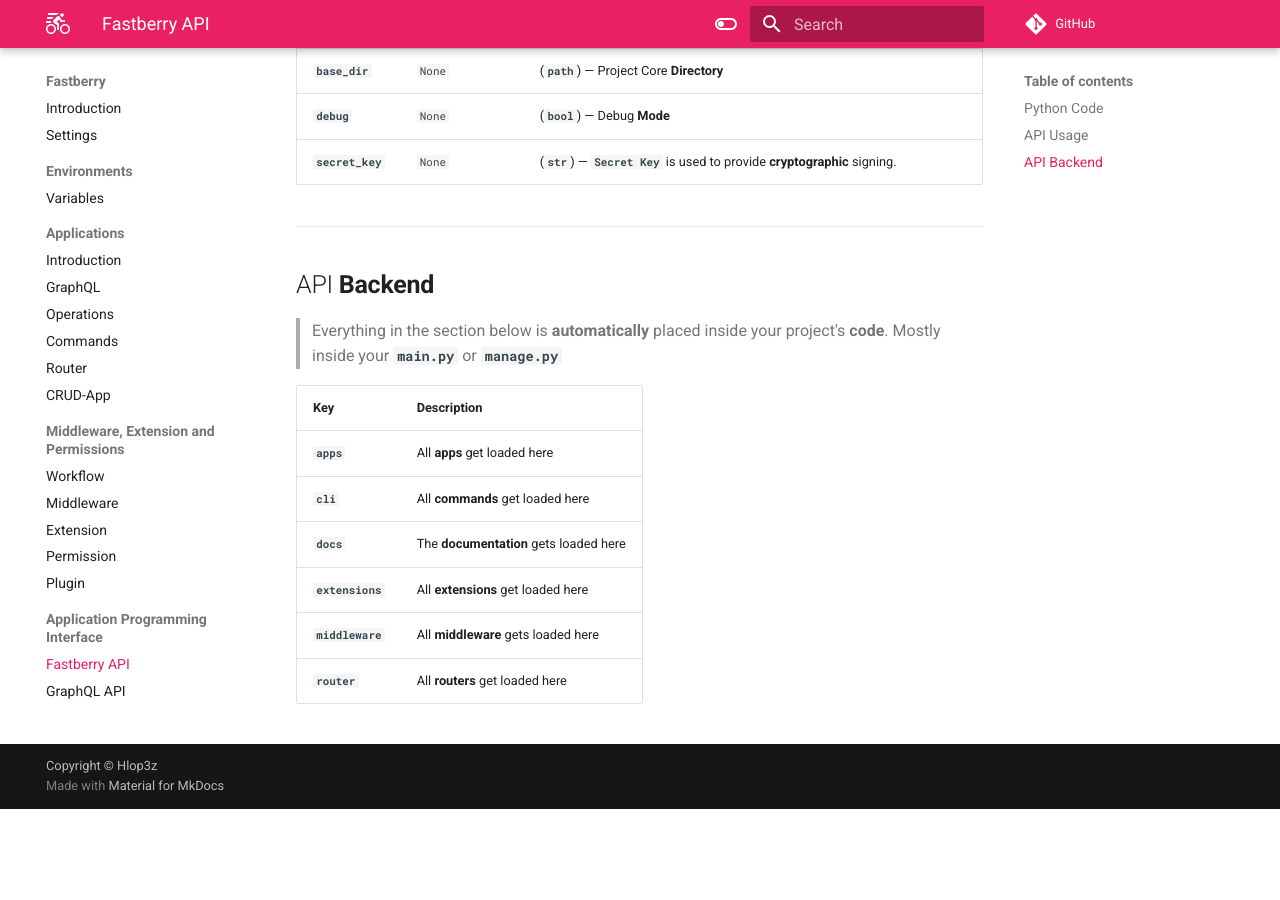
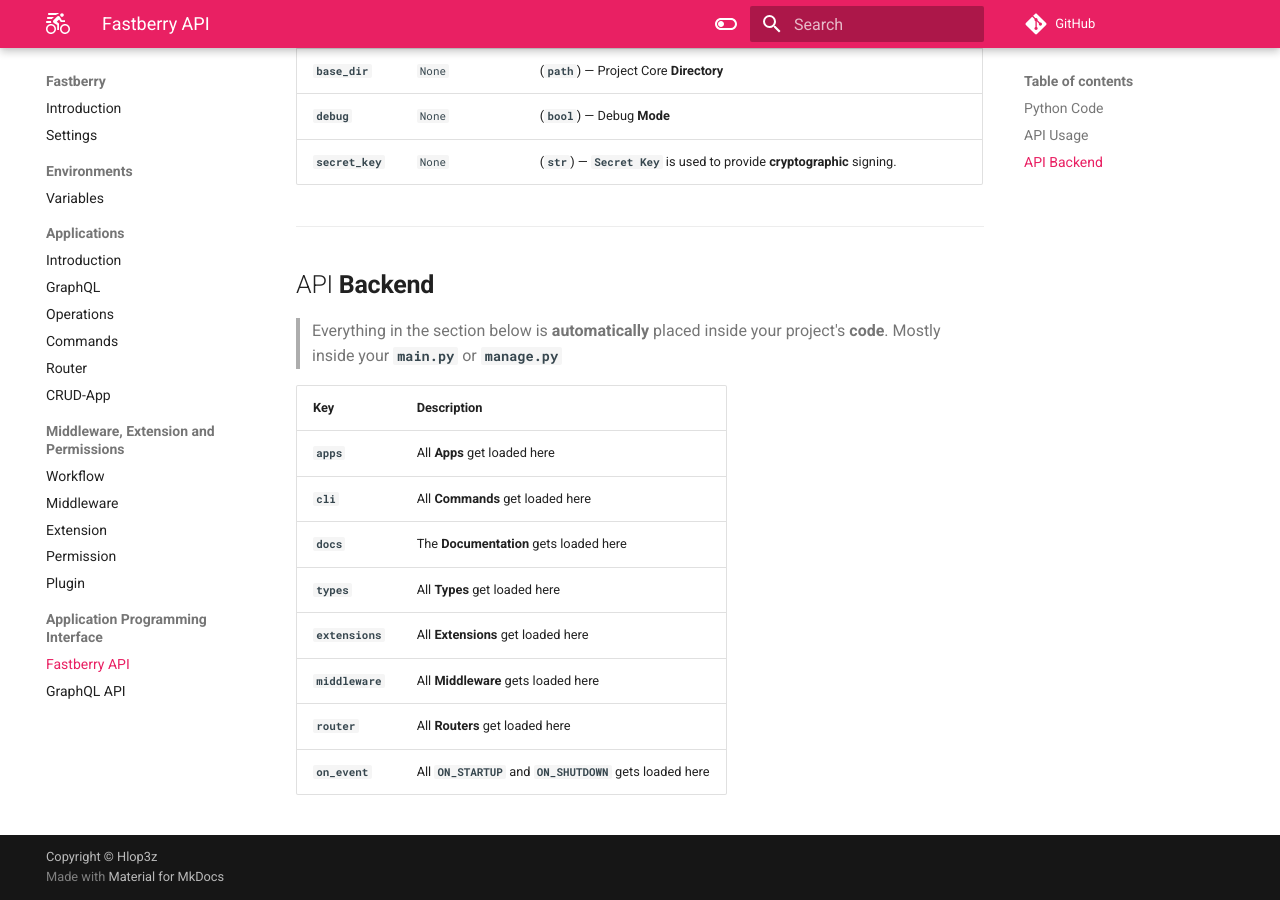
Before and after one commit to hlop3z/fastberry, an MkDocs documentation site: the page built from docs/docs/apis/fastberry.md, in a window 1280 px wide and 900 px high, scrolled down 729 px. Built offline with MkDocs 1.6.1 and Material for MkDocs 9.7.7, drawn with Linux system fonts in a browser that asks for light colours; comment, search, counter and statistics services are not loaded; before the commit the page ends 1538 px from its top, so only the background shows below that.

Commit message:
renamed models to types & fixed docs

```diff
--- a/docs/docs/apis/fastberry.md
+++ b/docs/docs/apis/fastberry.md
@@ -32,11 +32,13 @@
 
 > Everything in the section below is **automatically** placed inside your project's **code**. Mostly inside your **`main.py`** or **`manage.py`**
 
-| Key              | Description                            |
-| ---------------- | -------------------------------------- |
-| **`apps`**       | All **apps** get loaded here           |
-| **`cli`**        | All **commands** get loaded here       |
-| **`docs`**       | The **documentation** gets loaded here |
-| **`extensions`** | All **extensions** get loaded here     |
-| **`middleware`** | All **middleware** gets loaded here    |
-| **`router`**     | All **routers** get loaded here        |
+| Key              | Description                                                 |
+| ---------------- | ----------------------------------------------------------- |
+| **`apps`**       | All **Apps** get loaded here                                |
+| **`cli`**        | All **Commands** get loaded here                            |
+| **`docs`**       | The **Documentation** gets loaded here                      |
+| **`types`**      | All **Types** get loaded here                               |
+| **`extensions`** | All **Extensions** get loaded here                          |
+| **`middleware`** | All **Middleware** gets loaded here                         |
+| **`router`**     | All **Routers** get loaded here                             |
+| **`on_event`**   | All **`ON_STARTUP`** and **`ON_SHUTDOWN`** gets loaded here |
```
Also changed, not shown: docs/docs/apis/graphql.md (+4 -1 lines), README.md, 1 other file.
